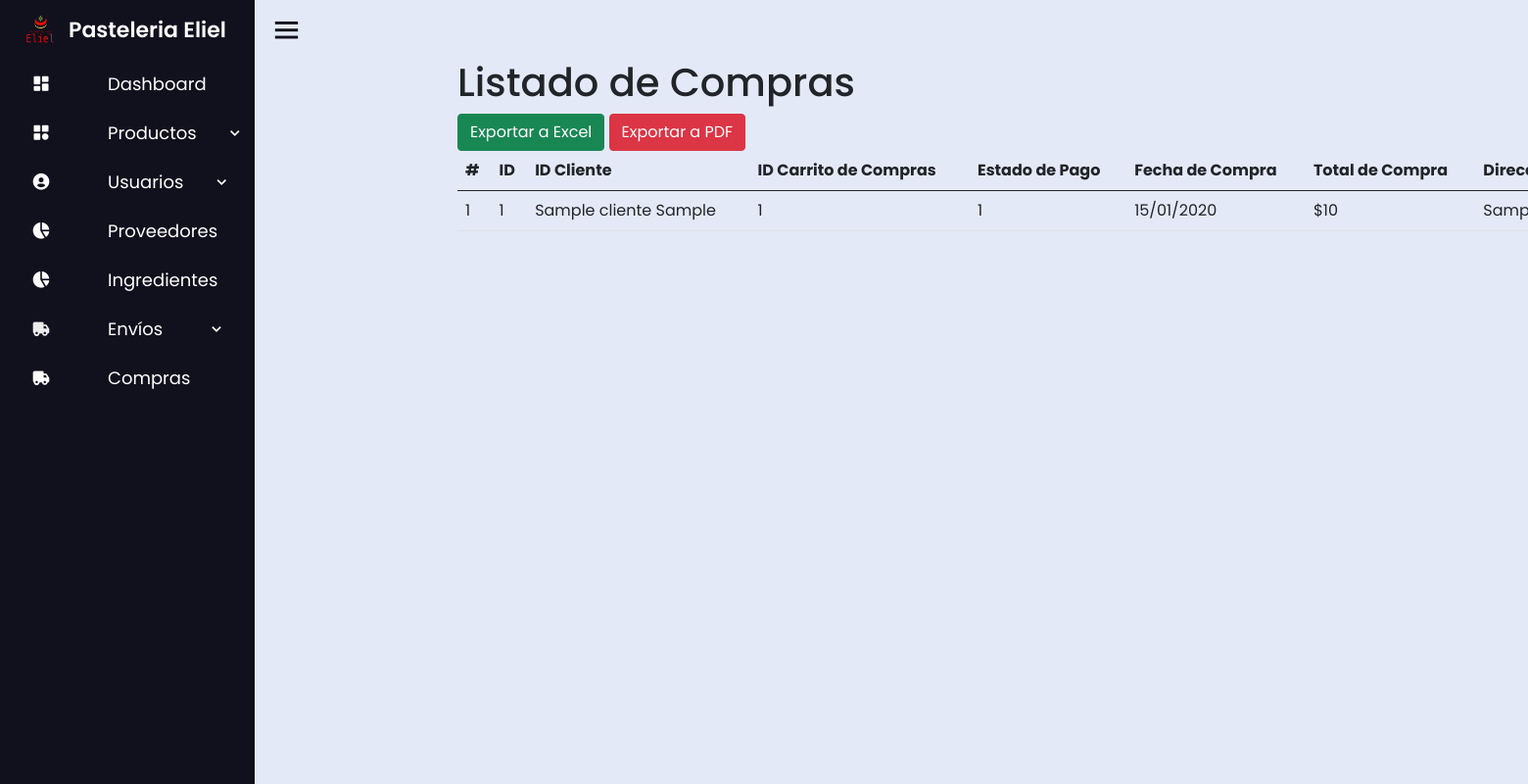
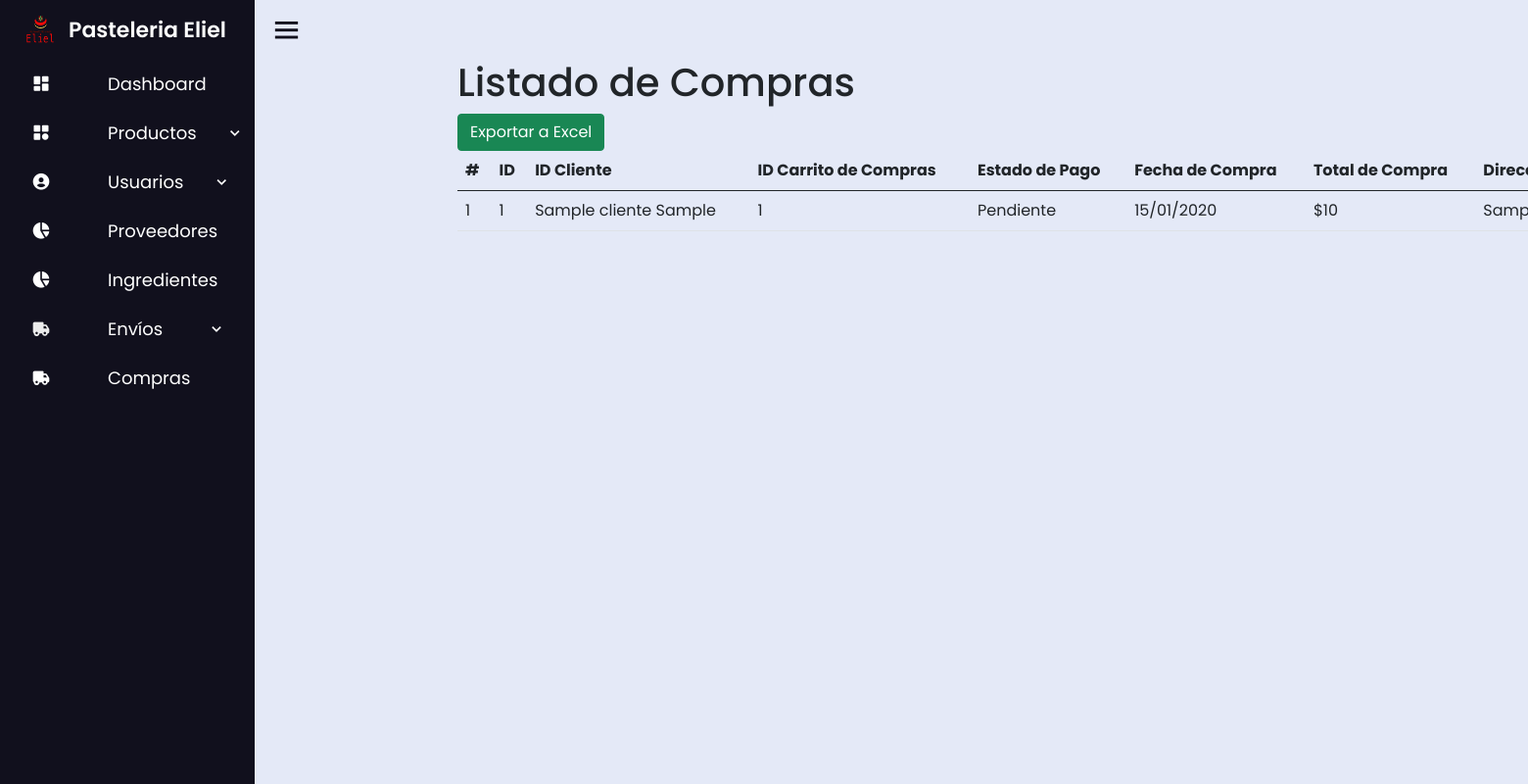
Before and after one commit to CVV94/PasteleriaEliel-Django, a Django app: page /listado/compras in a window 1560 px wide; the page is wider, and only the part inside the window is pictured. Shown: that part at 98% size. Run offline with Django 4.2, Linux system fonts and the light colour scheme; tables that the repository leaves empty hold one stand-in row (values such as "Sample post"); some libraries are stand-ins or nearby versions.

Commit message:
se mejoro el excel

```diff
--- a/interfaceAdmin/models.py
+++ b/interfaceAdmin/models.py
@@ -172,7 +172,7 @@ class Estadopago(models.Model):
     id_estadopago = models.AutoField(db_column='ID_ESTADOPAGO', primary_key=True)
     estado = models.BooleanField(default=False)
     detalles_pago = models.CharField(max_length=200, blank=True, null=True)
-    estado_pago = models.CharField(db_column='ESTADO_PAGO', max_length=1, choices=ESTADO_CHOICES, default='P')
+    estado_pago = models.CharField(db_column='ESTADO_PAGO', max_length=10, choices=ESTADO_CHOICES, default='P')
 
     class Meta:
         managed = True
--- a/interfaceAdmin/views.py
+++ b/interfaceAdmin/views.py
@@ -366,9 +366,9 @@ def export_compras_to_excel(request):
             compra.id_compra,
             compra.id_cliente.nombre,
             compra.id_carrito.id_carrito,
-            compra.id_estadopago.estado_pago,
+            compra.id_estadopago.get_estado_pago_display(),
             compra.fecha_compra.strftime('%d/%m/%Y'),
-            compra.total_compra,
+            '${:,.2f}'.format(compra.total_compra),
             compra.direccion
         ])
 
--- a/templates/interfaceAdmin/adminFormularios/listadoCompras.html
+++ b/templates/interfaceAdmin/adminFormularios/listadoCompras.html
@@ -8,7 +8,7 @@
     <div class="row">
         <div class="col-ms-12 col-md-12 col-lg-12">
             <a href="{% url 'export_excel' %}" class="btn btn-success">Exportar a Excel</a>
-            <a href="{% url 'export_pdf' %}" class="btn btn-danger">Exportar a PDF</a>
+            {% comment %} <a href="{% url 'export_pdf' %}" class="btn btn-danger">Exportar a PDF</a> {% endcomment %}
             <div class="table-responsive">
                 <table class="table" id="datatable-products">
                     <thead>
@@ -30,7 +30,7 @@
                                 <td>{{ compra.id_compra }}</td>
                                 <td>{{ compra.id_cliente }}</td>
                                 <td>{{ compra.id_carrito.id_carrito }}</td>
-                                <td>{{ compra.id_estadopago.id_estadopago }}</td>
+                                <td>{{ compra.id_estadopago.get_estado_pago_display }}</td>
                                 <td>{{ compra.fecha_compra|date:"d/m/Y"  }}</td>
                                 <td>{{ compra.total_compra|precio_formateadoVenta }}</td>
                                 <td>{{ compra.direccion }}</td>
```
Also changed, not shown: interfaceAdmin/migrations/0002_alter_estadopago_estado_pago.py (added).
